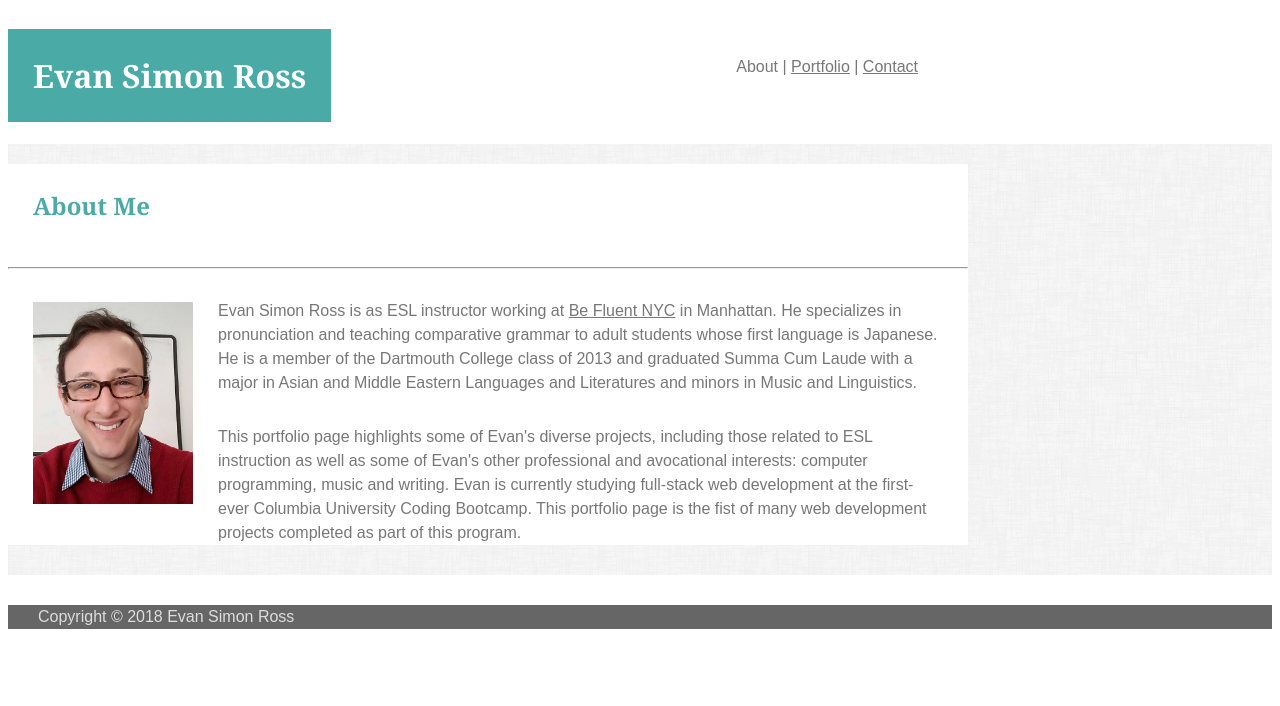
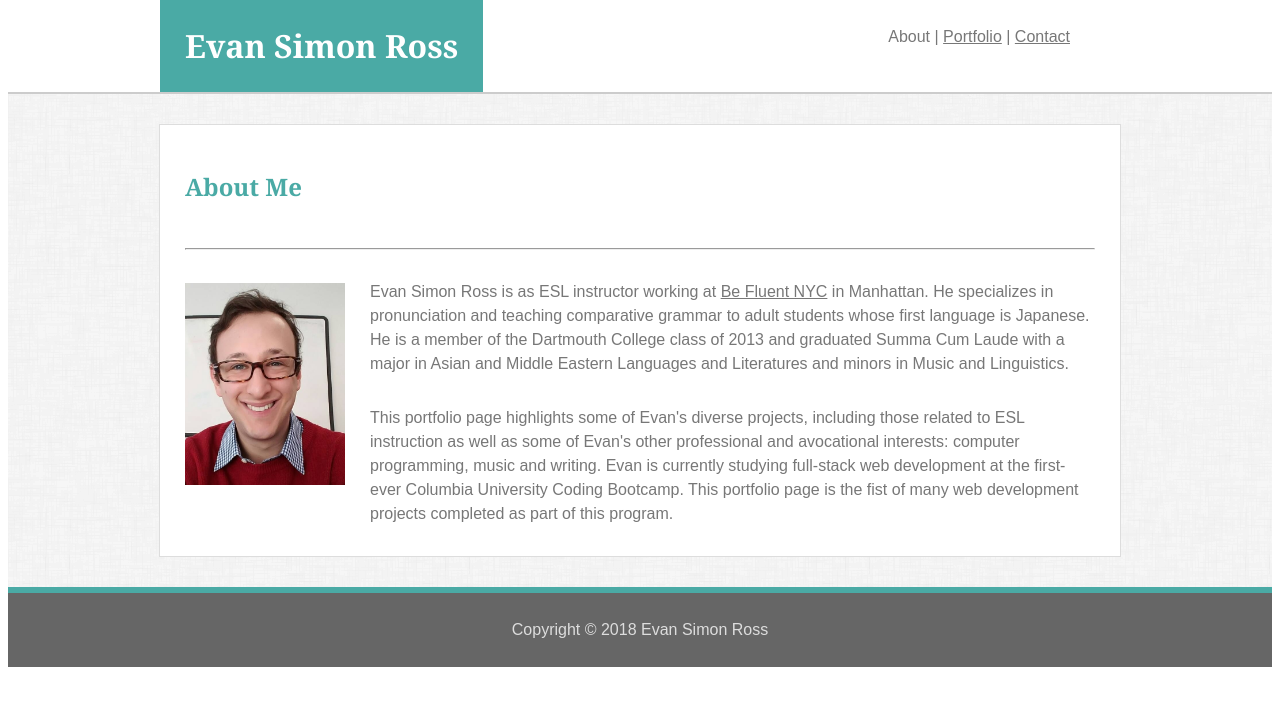
Before and after one commit to DavidWProject/Basic-Portfolio, a plain HTML site: page index.html in a window 1280 px wide. Drawn offline with Linux system fonts and the light colour scheme.

Commit message:
Styled index.html to close approximation of the model.

```diff
--- a/assets/css/style.css
+++ b/assets/css/style.css
@@ -1,13 +1,14 @@
 *{
     font-family: 'Arial', 'Helvetica Neue', Helvetica, sans-serif;
-    color: #777777
+    color: #777777;
 }
 
 header{
     background-color: #ffffff;
     overflow: auto;
-    border: 10px;
-    border-color: #cccccc;
+    width: 100%;
+    margin-top: -30px;
+    margin-bottom: -22px;
 }
 
 nav{
@@ -17,6 +18,7 @@ nav{
 
 #navbar{
     width: 960px;
+    margin: auto;
 }
 
 h1{
@@ -24,21 +26,33 @@ h1{
     padding: 25px;
 }
 
+hr{
+    margin-left: 25px;
+    margin-right: 25px;
+}
+
 section{
     background-image: url(../images/bkg.png);
-    border: 10px;
-    border-color: #dddddd;
     overflow: auto;
+    width: 100%;
+    border-top: solid 2px #ccc;
+    border-bottom: solid 6px #4aaaa5;
 }
 
 #content{
     background-color: #ffffff;
     float: middle;
     width: 960px;
+    margin: auto;
+    margin-top: 30px;
+    margin-bottom: 30px;
+    border: solid 1px;
+    border-color: #dddddd;
 }
 
 footer{
     background-color: #666666;
+    margin-top: -30px;
 }
 
 p{
@@ -63,4 +77,6 @@ p{
 
 #copyright{
     color: #dddddd;
+    text-align: center;
+    padding: 25px;
 }
```
